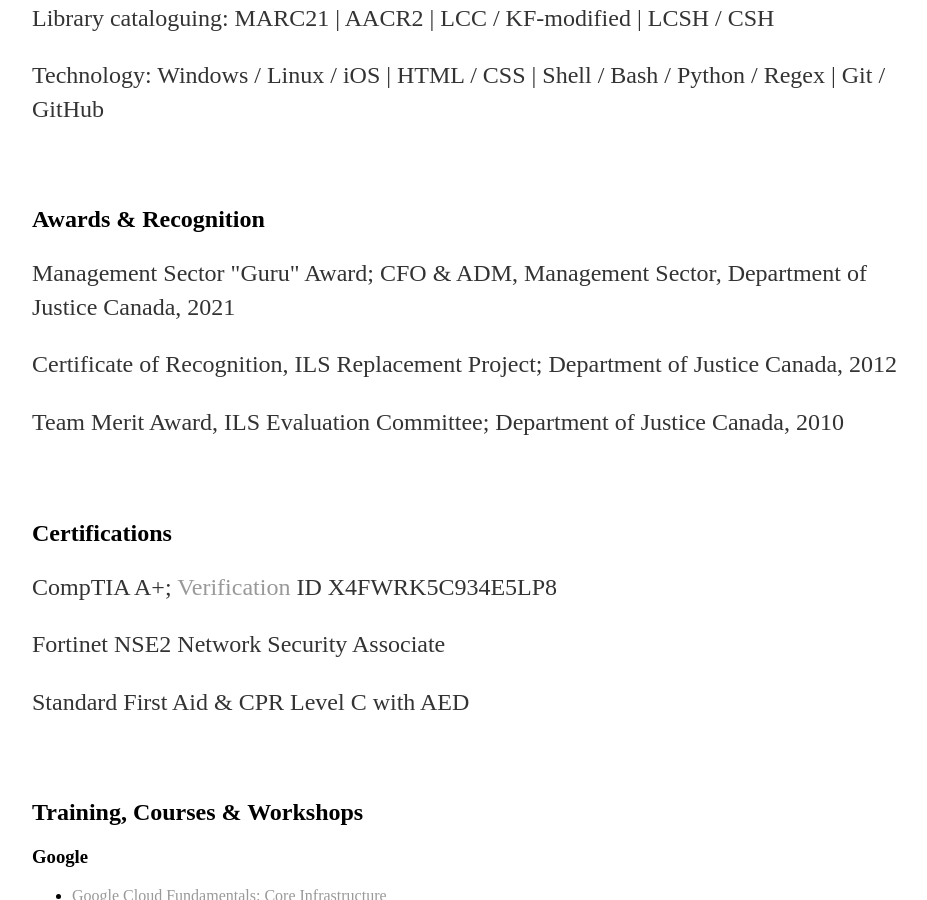
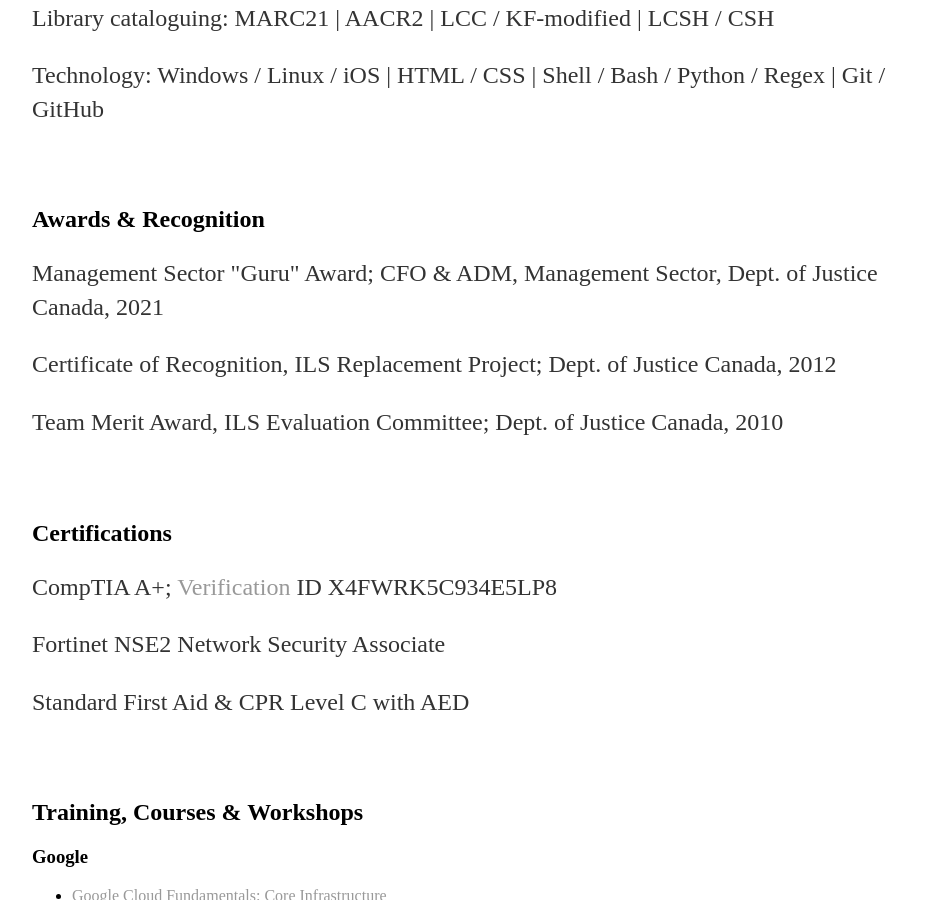
Before and after one commit to onshisan/onshisan.github.io, a Jekyll site: the page built from cv/index.html, in a window 1280 px wide and 900 px high, scrolled down 1679 px. Shown: the whole window, without its empty margins (160-1087 px from the left). Built offline with Jekyll 4.4.1, drawn with Linux system fonts in a browser that asks for light colours.

Commit message:
Update resume.html
Apply consistent usage of "Dept." in awards section

```diff
--- a/_includes/resume.html
+++ b/_includes/resume.html
@@ -49,9 +49,9 @@
 	</br>
 
 	<h2>Awards & Recognition</h2>
-	<p>Management Sector "Guru" Award; CFO & ADM, Management Sector, Department of Justice Canada, 2021</p>
-	<p>Certificate of Recognition, ILS Replacement Project; Department of Justice Canada, 2012</p>
-	<p>Team Merit Award, ILS Evaluation Committee; Department of Justice Canada, 2010</p>
+	<p>Management Sector "Guru" Award; CFO & ADM, Management Sector, Dept. of Justice Canada, 2021</p>
+	<p>Certificate of Recognition, ILS Replacement Project; Dept. of Justice Canada, 2012</p>
+	<p>Team Merit Award, ILS Evaluation Committee; Dept. of Justice Canada, 2010</p>
 
 	</br>
 	</br>
```
